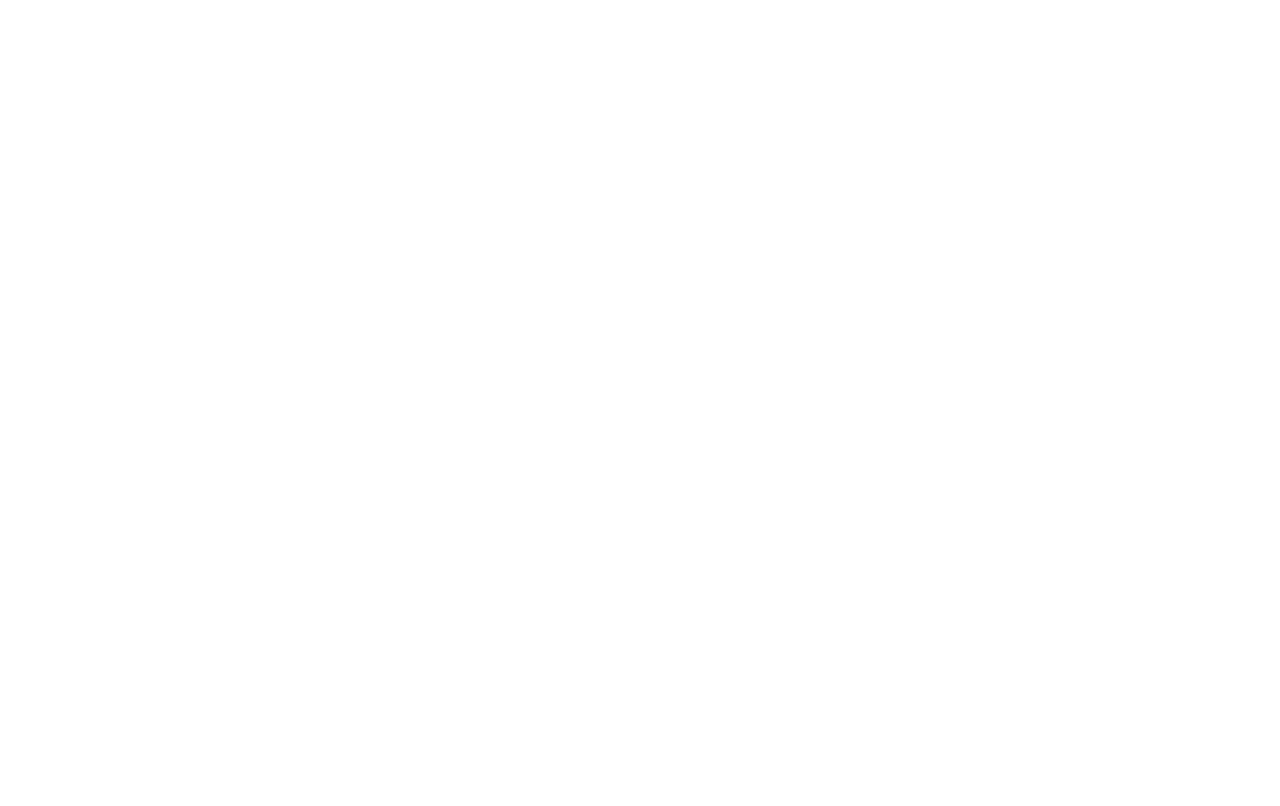
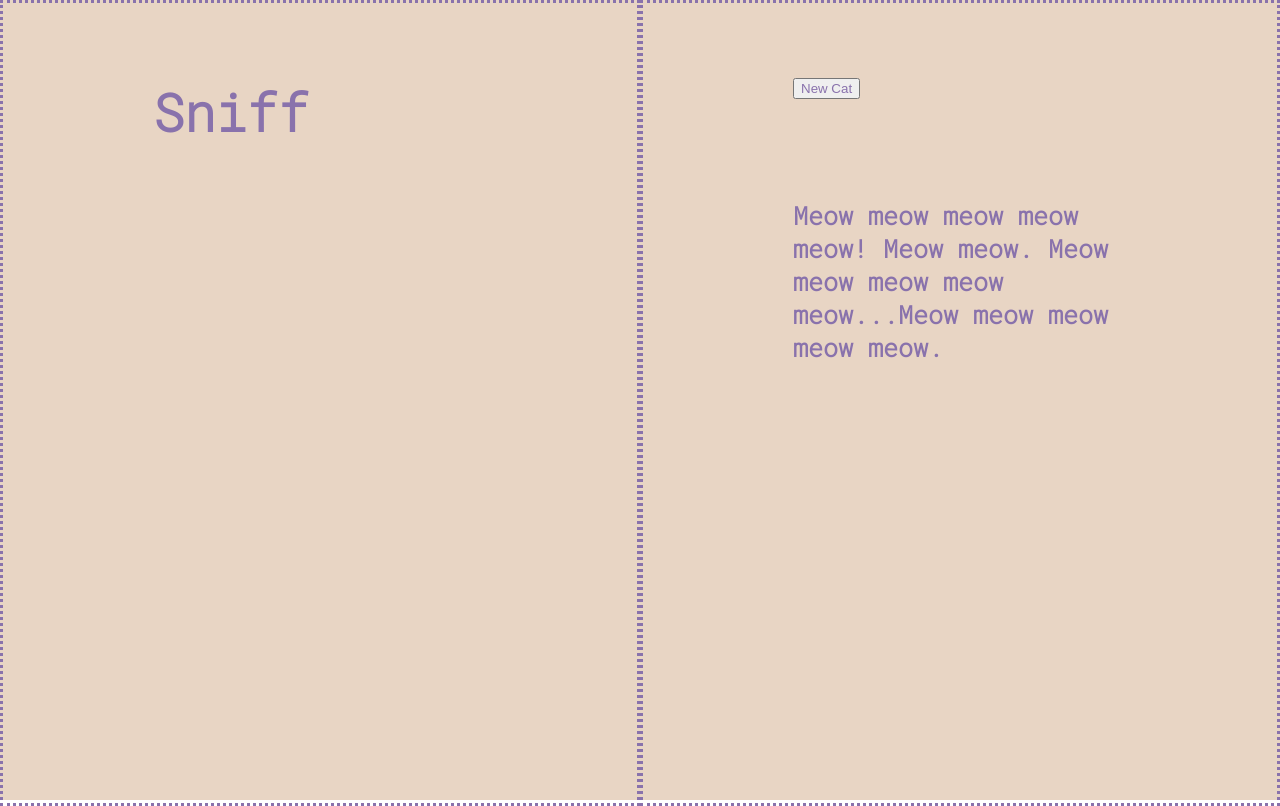
Before and after one commit to snootfef/Cat-Generator, a React (Create React App) app: page / in a window 1280 px wide. Built offline with nearby package versions, Linux system fonts and the light colour scheme.

Commit message:
Basic structure and styles + text generation

```diff
--- a/src/App.css
+++ b/src/App.css
@@ -1,38 +1,48 @@
-.App {
-  text-align: center;
+@import url('https://fonts.googleapis.com/css2?family=Roboto+Mono:wght@300&display=swap');
+
+h1 {
+  margin: 75px 150px;
 }
 
-.App-logo {
-  height: 40vmin;
-  pointer-events: none;
+h2 {
+  margin: 25px 150px;
+  font-size: 25px;
 }
 
-@media (prefers-reduced-motion: no-preference) {
-  .App-logo {
-    animation: App-logo-spin infinite 20s linear;
-  }
+.page {
+  width: 100vw;
+  height: 100vh;
+  display: flex;
+  flex-direction: row;
+  background-color: #e8d5c4;
+  color: #8972ac;
 }
 
-.App-header {
-  background-color: #282c34;
+.column1 {
   min-height: 100vh;
+  width: 50%;
   display: flex;
   flex-direction: column;
-  align-items: center;
-  justify-content: center;
+  align-items: flex-start;
+  justify-content: flex-start;
   font-size: calc(10px + 2vmin);
-  color: white;
+  font-family: "Roboto Mono";
+  border: dotted;
 }
 
-.App-link {
-  color: #61dafb;
+.column2 {
+  min-height: 100vh;
+  width: 50%;
+  display: flex;
+  flex-direction: column;
+  align-items: flex-start;
+  justify-content: flex-start;
+  font-size: calc(10px + 2vmin);
+  font-family: "Roboto Mono";
+  border: dotted;
 }
 
-@keyframes App-logo-spin {
-  from {
-    transform: rotate(0deg);
-  }
-  to {
-    transform: rotate(360deg);
-  }
+button {
+  margin: 75px 150px;
+  color: #8972ac;
 }
--- a/src/App.js
+++ b/src/App.js
@@ -1,9 +1,53 @@
 import './App.css';
+import { useState } from "react";
 
 export default function App() {
+  const [cat, setCat] = useState(0);
+
+  let name = ['Sniff', 'Mushroom', 'Fish', 'Onion', 'Chup', 'Mr. Whale', 'Gorp'];
+
+  function handleClick() {
+    let num = Math.floor(Math.random() * name.length);
+    while (num === cat) num = Math.floor(Math.random() * name.length);
+    setCat(num);
+  }
+
   return (
-    <div>
-
+    <div className='page'>
+      <div className='column1'>
+        <h1 className='h1'>{name[cat]}</h1>
+      </div>
+      <div className='column2'>
+        <button className='button' onClick={handleClick}>New Cat</button>
+        <Dialogue></Dialogue>
+      </div>
     </div>
   );
 }
+
+function Dialogue() {
+  return (
+    <div>
+      <h2 className='h2'>
+        {generateText()}
+      </h2>
+    </div>
+  );
+}
+
+function generateText() {
+  let text = '', endText = Math.floor(Math.random() * 5), numWords = Math.floor(Math.random() * 5) + 1, puncNum = Math.floor(Math.random() * 4);
+  let punc = ['. ', '! ', '? ', '...']
+
+  while (endText !== 3) {
+    for (let i = 0; i < numWords; i++) {
+      text += i === 0 ? 'Meow ' : 'meow ';
+    }
+    text = text.substring(0, text.length - 1) + punc[puncNum];
+    if (text.length > 85) break;
+    numWords = Math.floor(Math.random() * 5) + 1;
+    endText = Math.floor(Math.random() * 5);
+    puncNum = Math.floor(Math.random() * 4)
+  }
+  return text;
+}
```
